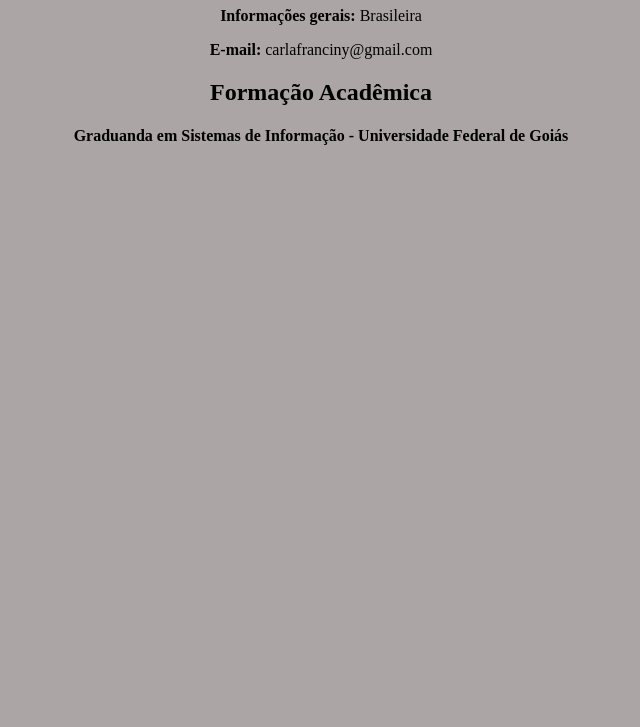
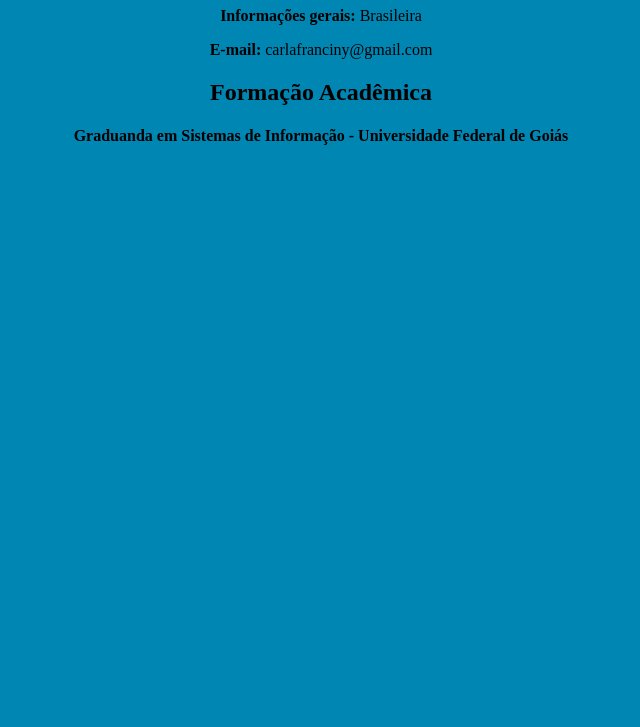
Before and after one commit to carlafss/carlafss.github.io, a plain HTML site: page index.html in a window 1280 px wide. Shown: the part 73-800 px from the top of the page, without its empty margins (319-959 px from the left). Drawn offline with Linux system fonts and the light colour scheme.

Commit message:
Atualização

```diff
--- a/index.html
+++ b/index.html
@@ -5,7 +5,7 @@
     <title>Mini Curriculo  - Carla Franciny</title>
 <style>
     body{
-        background-color: rgb(172, 165, 165);
+        background-color: rgb(0, 134, 179);
         text-decoration-color: white;
     }
 
```
